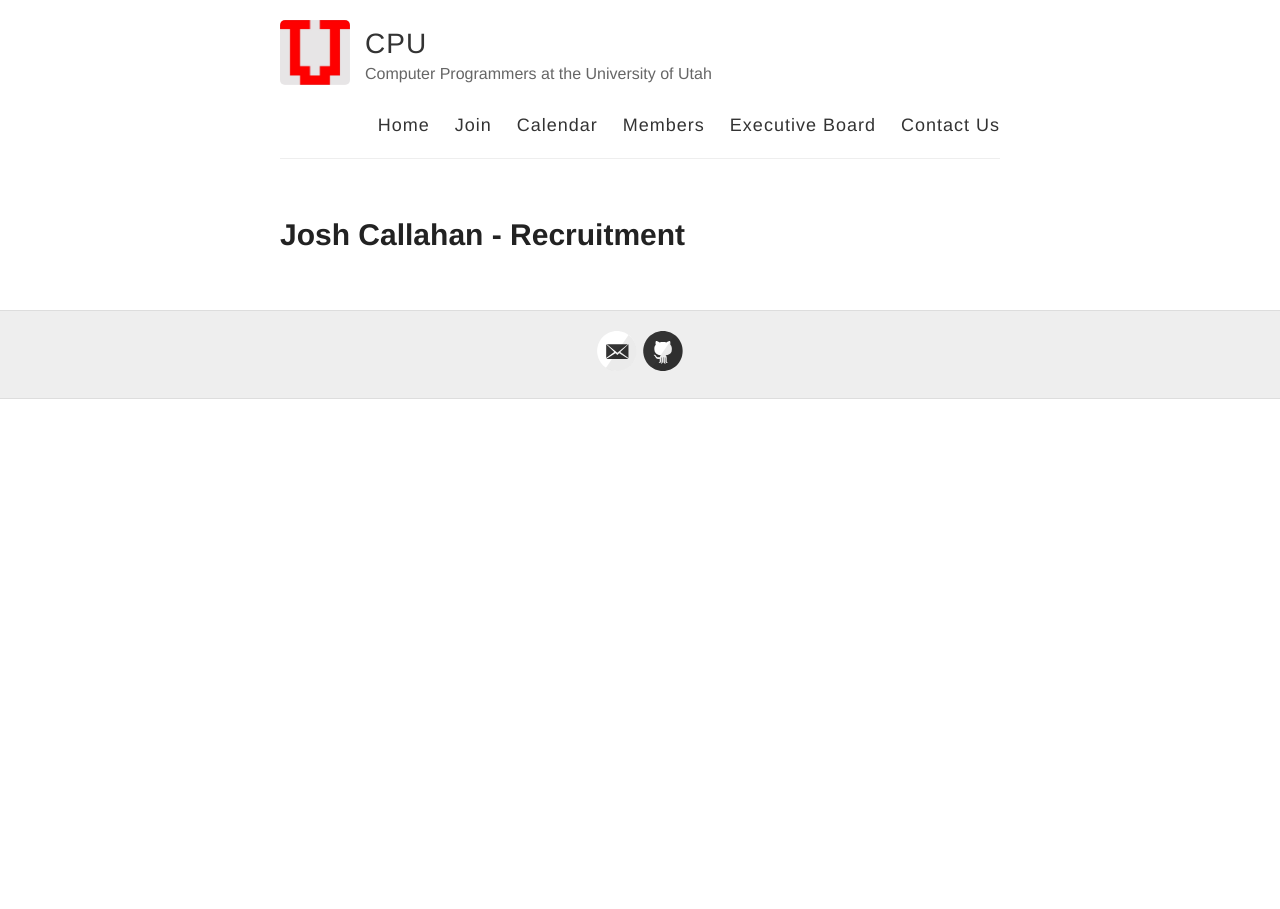
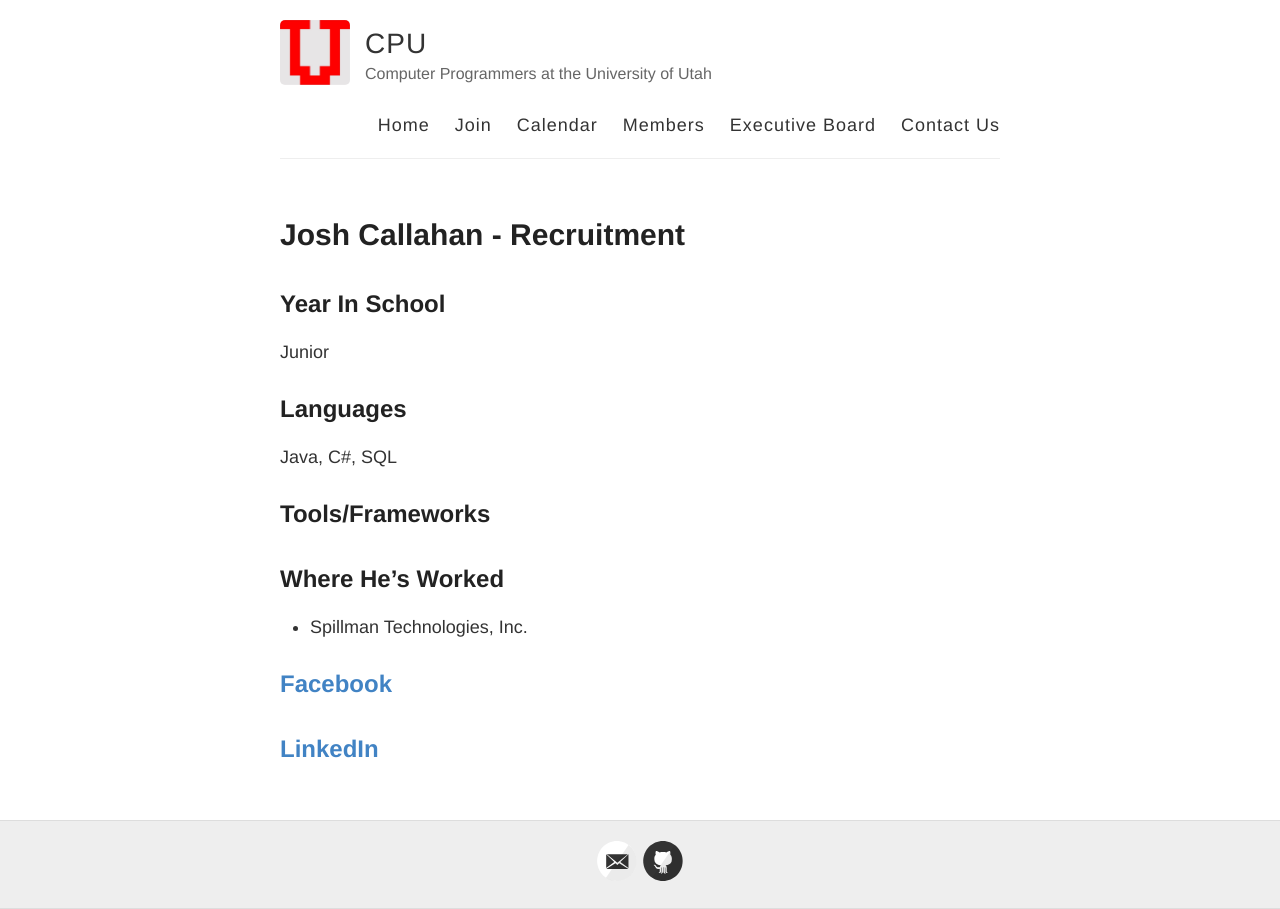
Before and after one commit to joshcally/cpuofu.github.io, a Jekyll site: the page built from bios/Josh.md, in a window 1280 px wide. Built offline with Jekyll 4.4.1, drawn with Linux system fonts in a browser that asks for light colours; Markdown is read by kramdown in place of the engine named in the settings.

```diff
--- a/bios/Josh.md
+++ b/bios/Josh.md
@@ -1,4 +1,16 @@
 ---
 layout: page
 title: Josh Callahan - Recruitment
+permalink: /Josh/
 ---
+##Year In School
+Junior
+##Languages
+Java, C#, SQL
+##Tools/Frameworks
+
+##Where He's Worked
+- Spillman Technologies, Inc.
+
+##[Facebook](https://www.facebook.com/josh.callahan.716)
+##[LinkedIn](https://www.linkedin.com/pub/joshua-callahan/106/1bb/90a)
```
Also changed, not shown: bios/Adam.md (added, +15 -0 lines), bios/Alan.md (added, +15 -0 lines), bios/BoilerPlate.md (added, +15 -0 lines), bios/Nathan.md (added, +17 -0 lines), bios/Peter.md (added, +19 -0 lines), bios/Tanner.md (+1 -1 lines), md/members.md (+4 -0 lines).
